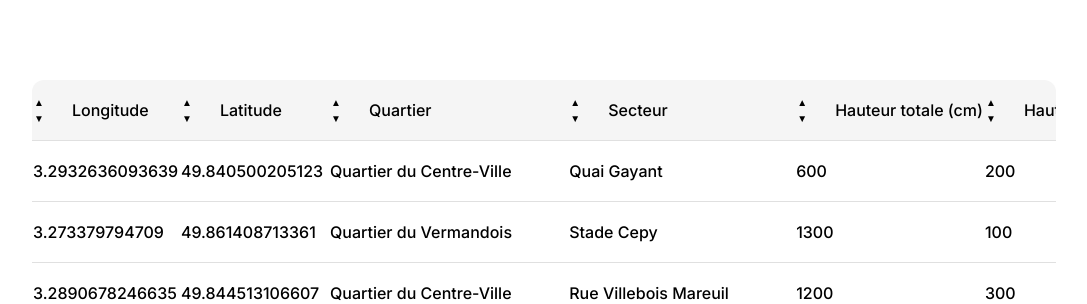
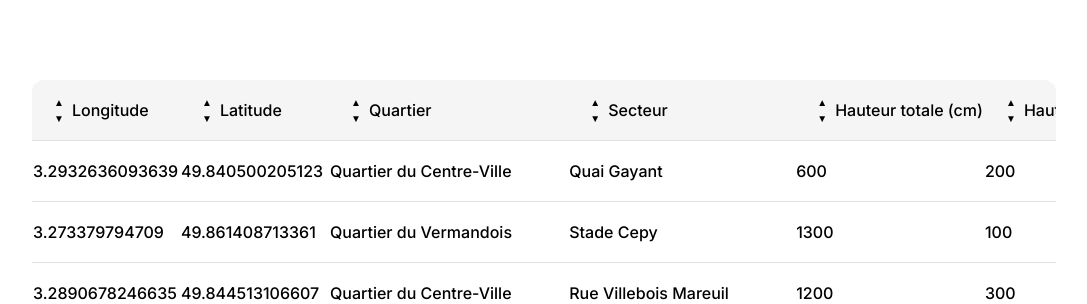
Before and after one commit to Elouaaaan/projetweb_groupe14, a PHP site: page /tableaucarte.php in a window 1280 px wide. Shown: the part 503-807 px from the top of the page, without its empty margins (96-1183 px from the left). Run offline with PHP 8.4, Linux system fonts and the light colour scheme; data comes from the database, SQL or seed files in the repository; some libraries are stand-ins or nearby versions.

Commit message:
ajustements 4

```diff
--- a/assets/css/tableau.css
+++ b/assets/css/tableau.css
@@ -119,7 +119,7 @@ sort buttons
   display: flex;
   flex-direction: column;
   position: absolute;
-  left: 0;
+  left: 20px;
   top: 50%;
   transform: translateY(-50%);
 }
```
